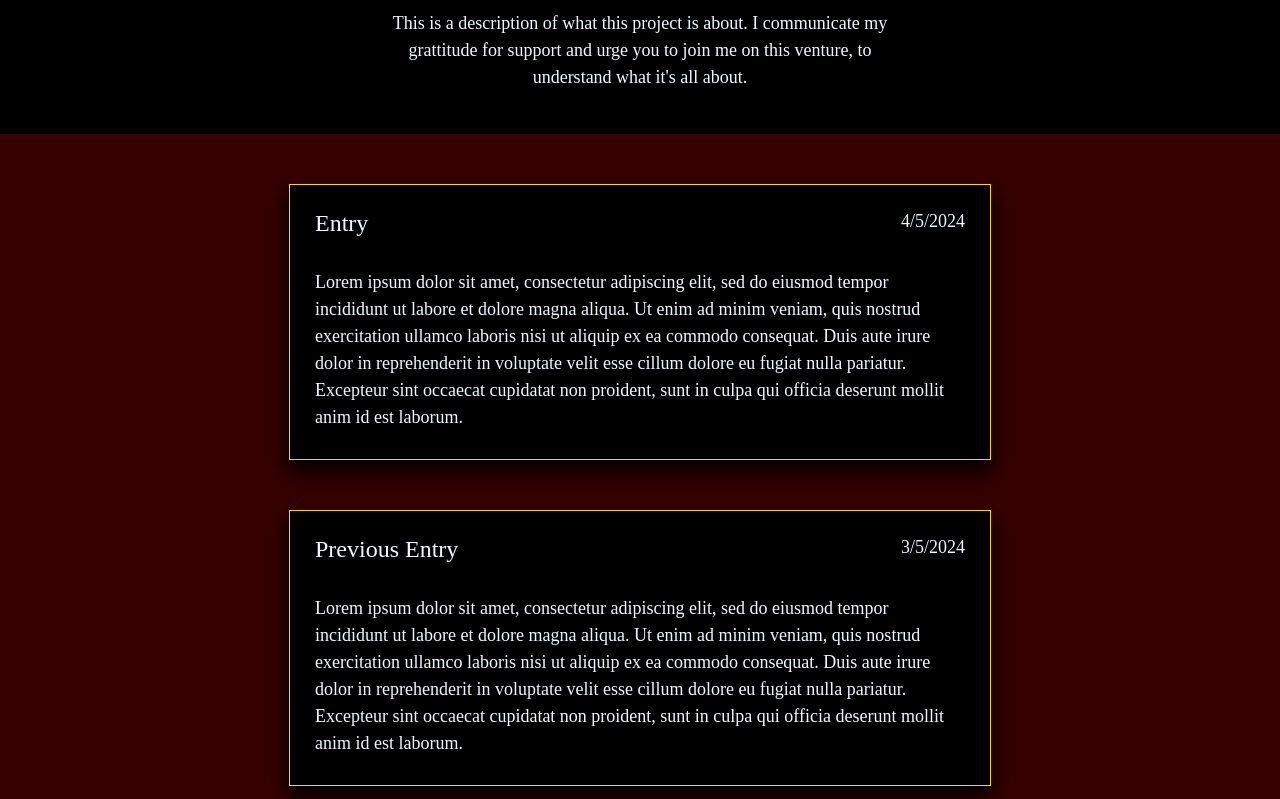
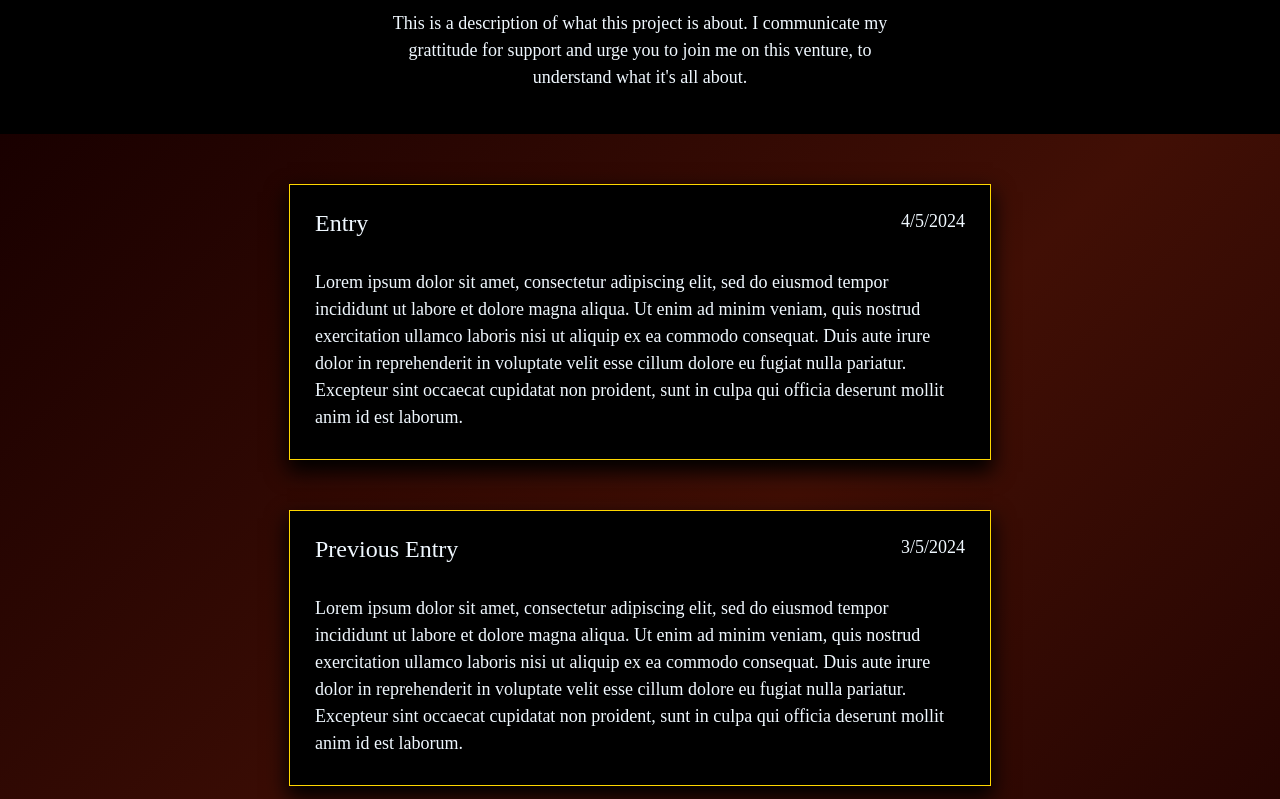
Before and after one commit to castlevi/themes, a plain HTML site: page theme-2.html in a window 1280 px wide. Shown: the part 421-1220 px from the top of the page. Drawn offline with Linux system fonts and the light colour scheme.

Commit message:
Add gradient to content section

```diff
--- a/theme-2.css
+++ b/theme-2.css
@@ -79,7 +79,7 @@ div {
 }
 
 .content {
-    background: rgb(55, 0, 0);
+    background: linear-gradient(315deg, rgb(25,0,0), rgb(65,15,5), rgb(25,0,0));
     box-sizing: border-box;
     flex-direction: column;
     display: flex;
```
